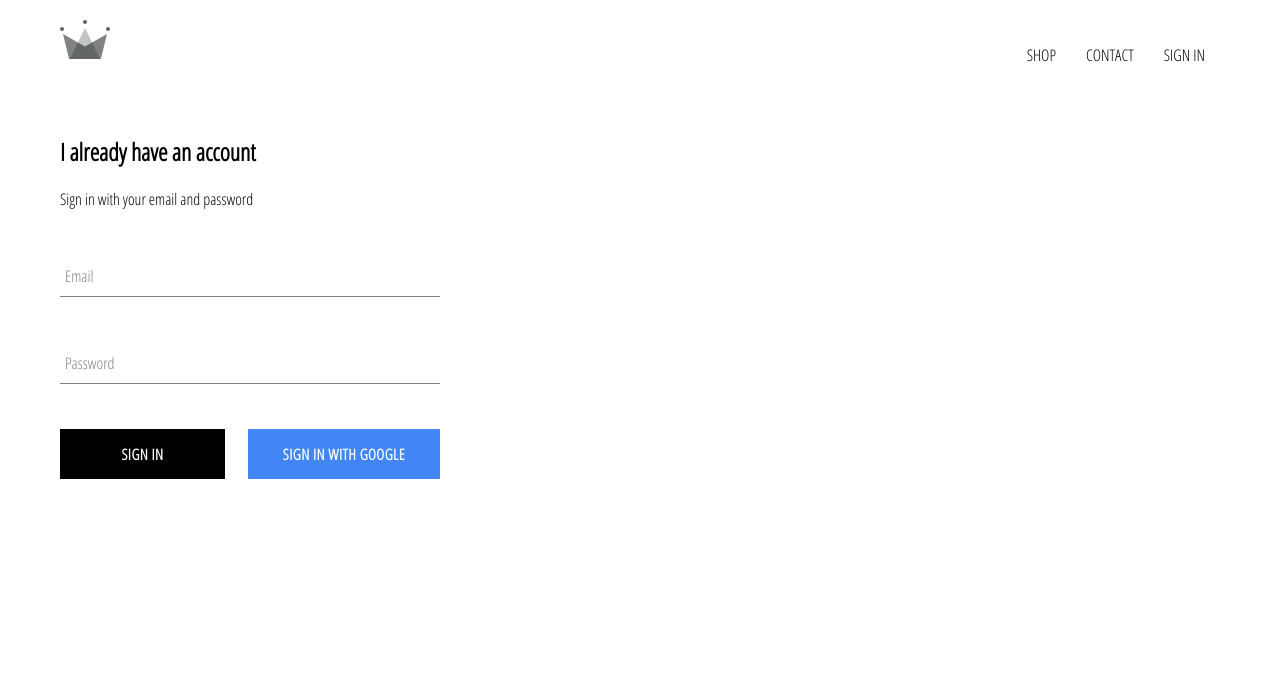
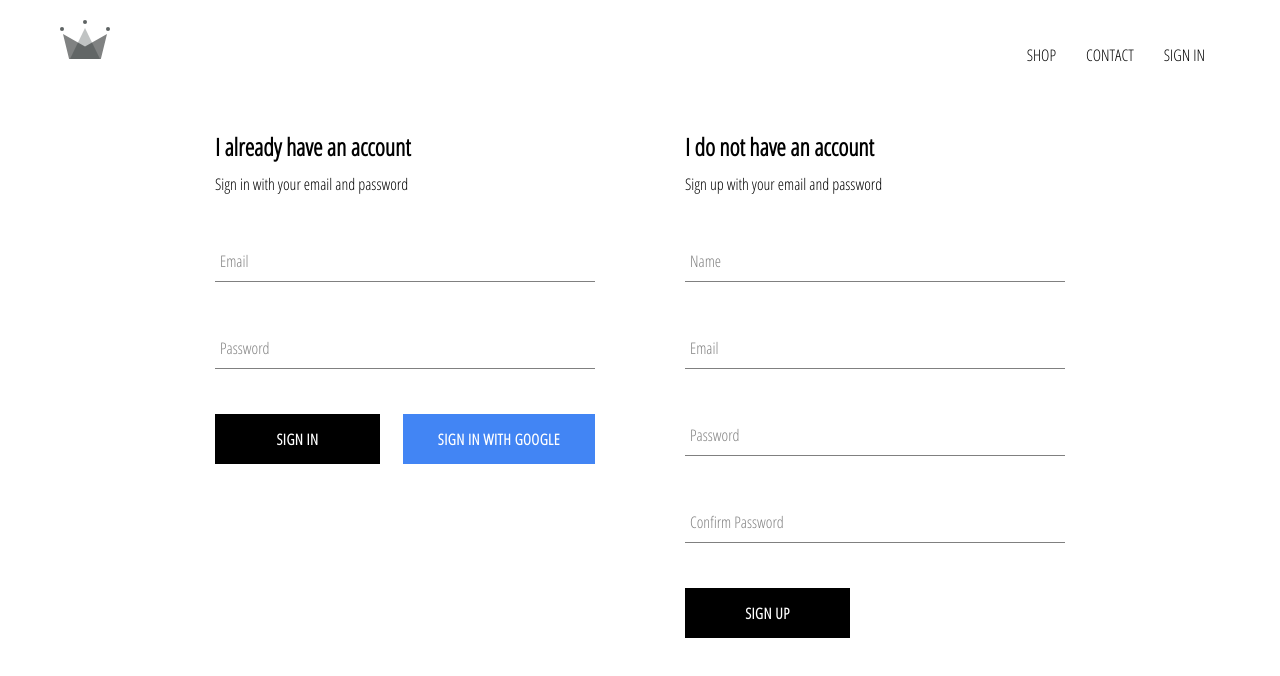
Before and after one commit to rk2609/e-commerce, a React (Create React App) app: page /signin in a window 1280 px wide. Shown: the top 676 px of the page. Built offline with nearby package versions, Linux system fonts and the light colour scheme; no server answers.

Commit message:
sign up with email and password

```diff
--- a/src/App.js
+++ b/src/App.js
@@ -6,7 +6,7 @@
 import SignInPage from "./pages/signin/signin";
 import ContactPage from "./pages/contact/contact";
 import Header from "./components/header/header";
-import { auth } from "./firebase/firebase.utils";
+import { auth, createUserProfileDocument } from "./firebase/firebase.utils";
 
 class App extends React.Component {
   constructor() {
@@ -20,8 +20,22 @@
   unsubscribeFromAuth = null;
 
   componentDidMount() {
-    this.unsubscribeFromAuth = auth.onAuthStateChanged((user) => {
-      this.setState({ currentUser: user });
+    this.unsubscribeFromAuth = auth.onAuthStateChanged(async (userAuth) => {
+      if (userAuth) {
+        const userRef = await createUserProfileDocument(userAuth);
+
+        userRef.onSnapshot(async (snapShot) => {
+          await this.setState({
+            currentUser: {
+              id: snapShot.id,
+              ...snapShot.data(),
+            },
+          });
+          console.log(this.state);
+        });
+      } else {
+        this.setState({ currentUser: userAuth });
+      }
     });
   }
 
--- a/src/components/sign-in/sign-in.jsx
+++ b/src/components/sign-in/sign-in.jsx
@@ -16,7 +16,7 @@
   }
 
   handleSubmit = (event) => {
-    event.prevent.default();
+    event.preventDefault();
 
     this.setState({
       email: "",
@@ -33,7 +33,7 @@
   render() {
     return (
       <div className="sign-in">
-        <h2>I already have an account</h2>
+        <h2 className="title">I already have an account</h2>
         <span>Sign in with your email and password</span>
         <form onSubmit={this.handleSubmit}>
           <FormInput
--- /dev/null
+++ b/src/components/sign-up/sign-up.jsx
@@ -0,0 +1,100 @@
+import React from "react";
+import "./sign-up.scss";
+import FormInput from "../form-input/form-input";
+import CustomButton from "../custom-button/custom-button";
+
+import { auth, createUserProfileDocument } from "../../firebase/firebase.utils";
+
+class SignUp extends React.Component {
+  constructor(props) {
+    super(props);
+
+    this.state = {
+      displayName: "",
+      email: "",
+      password: "",
+      confirmPassword: "",
+    };
+  }
+
+  handleSubmit = async (event) => {
+    event.preventDefault();
+
+    const { displayName, email, password, confirmPassword } = this.state;
+
+    if (password !== confirmPassword) {
+      alert("passwords don't match");
+      return;
+    }
+
+    try {
+      const { user } = await auth.createUserWithEmailAndPassword(
+        email,
+        password
+      );
+      await createUserProfileDocument(user, { displayName });
+
+      this.setState({
+        displayName: "",
+        email: "",
+        password: "",
+        confirmPassword: "",
+      });
+    } catch (error) {
+      console.log(error);
+    }
+  };
+
+  handleChange = (event) => {
+    const { value, name } = event.target;
+
+    this.setState({ [name]: value });
+  };
+
+  render() {
+    const { displayName, email, password, confirmPassword } = this.state;
+    return (
+      <div className="sign-up">
+        <h2 className="title">I do not have an account</h2>
+        <span>Sign up with your email and password</span>
+        <form onSubmit={this.handleSubmit}>
+          <FormInput
+            name="displayName"
+            type="text"
+            value={displayName}
+            handleChange={this.handleChange}
+            required
+            label="Name"
+          />
+          <FormInput
+            name="email"
+            type="email"
+            value={email}
+            handleChange={this.handleChange}
+            required
+            label="Email"
+          />
+          <FormInput
+            name="password"
+            type="password"
+            value={password}
+            handleChange={this.handleChange}
+            required
+            label="Password"
+          />
+          <FormInput
+            name="confirmPassword"
+            type="password"
+            value={confirmPassword}
+            handleChange={this.handleChange}
+            required
+            label="Confirm Password"
+          />
+          <CustomButton type="submit"> Sign Up </CustomButton>
+        </form>
+      </div>
+    );
+  }
+}
+
+export default SignUp;
--- /dev/null
+++ b/src/components/sign-up/sign-up.scss
@@ -0,0 +1,9 @@
+.sign-up {
+  display: flex;
+  flex-direction: column;
+  width: 380px;
+
+  .title {
+    margin: 10px 0;
+  }
+}
--- a/src/firebase/firebase.utils.js
+++ b/src/firebase/firebase.utils.js
@@ -13,6 +13,30 @@
   measurementId: "G-FY8QL36CMW",
 };
 
+export const createUserProfileDocument = async (userAuth, additionalData) => {
+  if (!userAuth) return;
+  const userRef = firestore.doc(`users/${userAuth.uid}`);
+  const snapShot = await userRef.get();
+
+  if (!snapShot.exists) {
+    const { displayName, email } = userAuth;
+    const createdAt = new Date();
+
+    try {
+      await userRef.set({
+        displayName,
+        email,
+        createdAt,
+        ...additionalData,
+      });
+    } catch (error) {
+      console.log("error creating user", error.message);
+    }
+  }
+
+  return userRef;
+};
+
 firebase.initializeApp(config);
 
 export const auth = firebase.auth();
--- a/src/pages/signin/signin.jsx
+++ b/src/pages/signin/signin.jsx
@@ -1,10 +1,12 @@
 import React from "react";
 import "./signin.scss";
 import SignIn from "../../components/sign-in/sign-in";
+import SignUp from "../../components/sign-up/sign-up";
 
 const SignInPage = () => (
-  <div className="sign-in">
+  <div className="sign-in-sign-up">
     <SignIn />
+    <SignUp />
   </div>
 );
 
--- a/src/pages/signin/signin.scss
+++ b/src/pages/signin/signin.scss
@@ -0,0 +1,6 @@
+.sign-in-sign-up {
+  width: 850px;
+  display: flex;
+  justify-content: space-between;
+  margin: 30px auto;
+}
```
